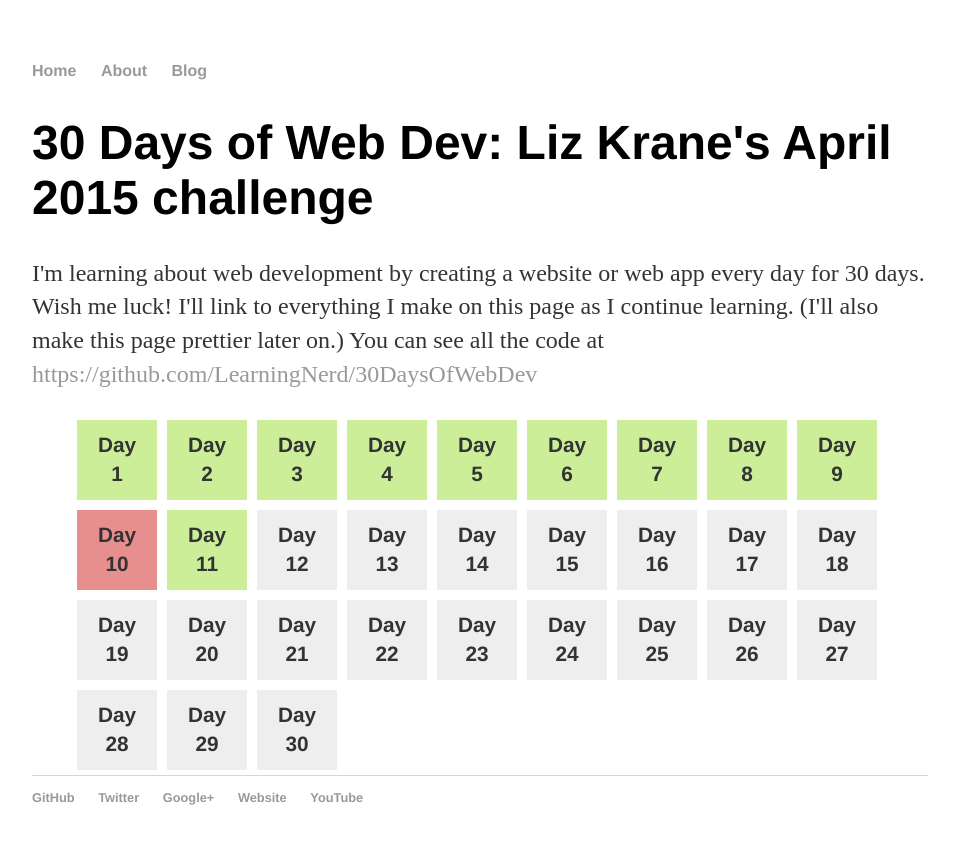
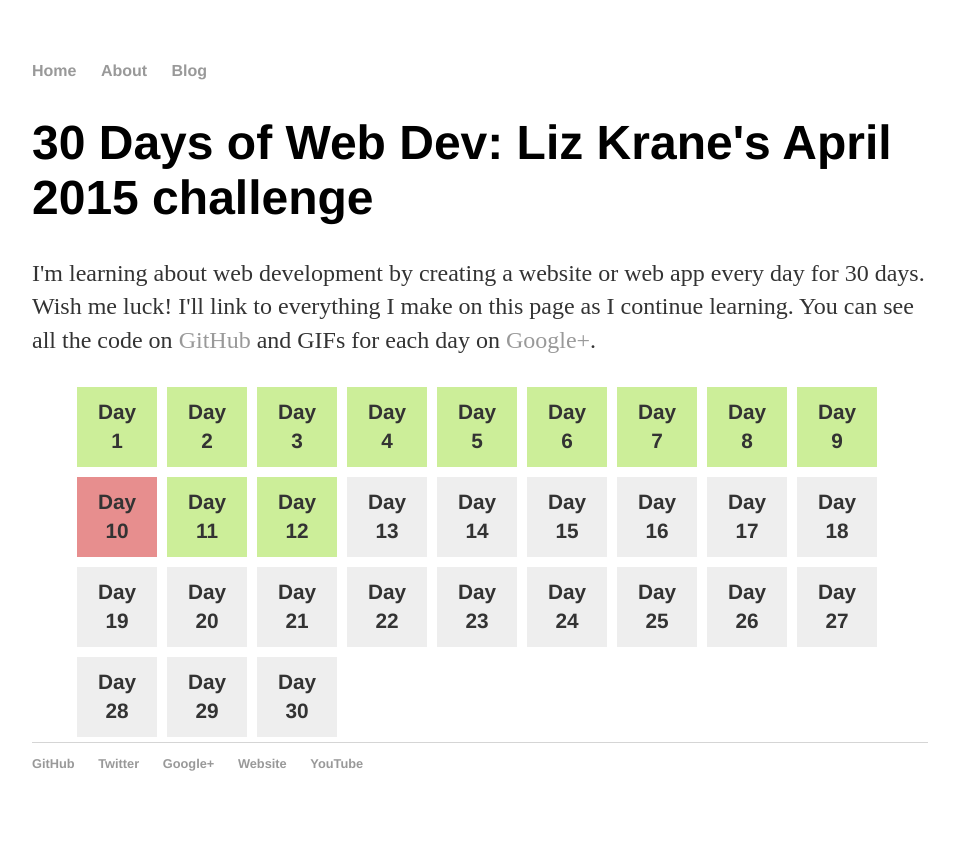
Before and after one commit to LearningNerd/30DaysOfWebDev, a Jekyll site: the page built from index.html, in a window 1280 px wide. Shown: the top 844 px of the page, without its empty margins (160-1115 px from the left). Built offline with Jekyll 4.4.1, drawn with Linux system fonts in a browser that asks for light colours.

Commit message:
Update index.html

```diff
--- a/index.html
+++ b/index.html
@@ -3,8 +3,7 @@ layout: default
 title: 30 Days of Web Dev - Liz Krane's April 2015 challenge
 ---
 	<h1>30 Days of Web Dev: Liz Krane's April 2015 challenge</h1>
-	<p>I'm learning about web development by creating a website or web app every day for 30 days. Wish me luck! I'll link to everything I make on this page as I continue learning. (I'll also make this page prettier later on.) You can see all the code at <a href="https://github.com/LearningNerd/30DaysOfWebDev">https://github.com/LearningNerd/30DaysOfWebDev</a></p>
-	<ul id="days">
+	<p>I'm learning about web development by creating a website or web app every day for 30 days. Wish me luck! I'll link to everything I make on this page as I continue learning. You can see all the code on <a href="https://github.com/LearningNerd/30DaysOfWebDev">GitHub</a> and GIFs for each day on <a href="https://plus.google.com/+LizKrane/posts/">Google+</a>.</p>	<ul id="days">
 		<a href="day1/"><li class="done">Day <br/>1</li></a>
 		<a href="day2/"><li class="done">Day <br/>2</li></a>
 		 <a href="day3/"><li class="done">Day <br/>3</li></a>
@@ -16,7 +15,7 @@ title: 30 Days of Web Dev - Liz Krane's April 2015 challenge
 		   <a href="day9/"><li class="done">Day <br/>9</li></a>
 		  <li class="missed">Day 10</li>
 		  <a href="day11/"><li class="done">Day <br/>11</li></a>
-		  <li>Day 12</li>
+		  <a href="day12/"><li class="done">Day <br/>12</li></a>
 		  <li>Day 13</li>
 		  <li>Day 14</li>
 		  <li>Day 15</li>
```
